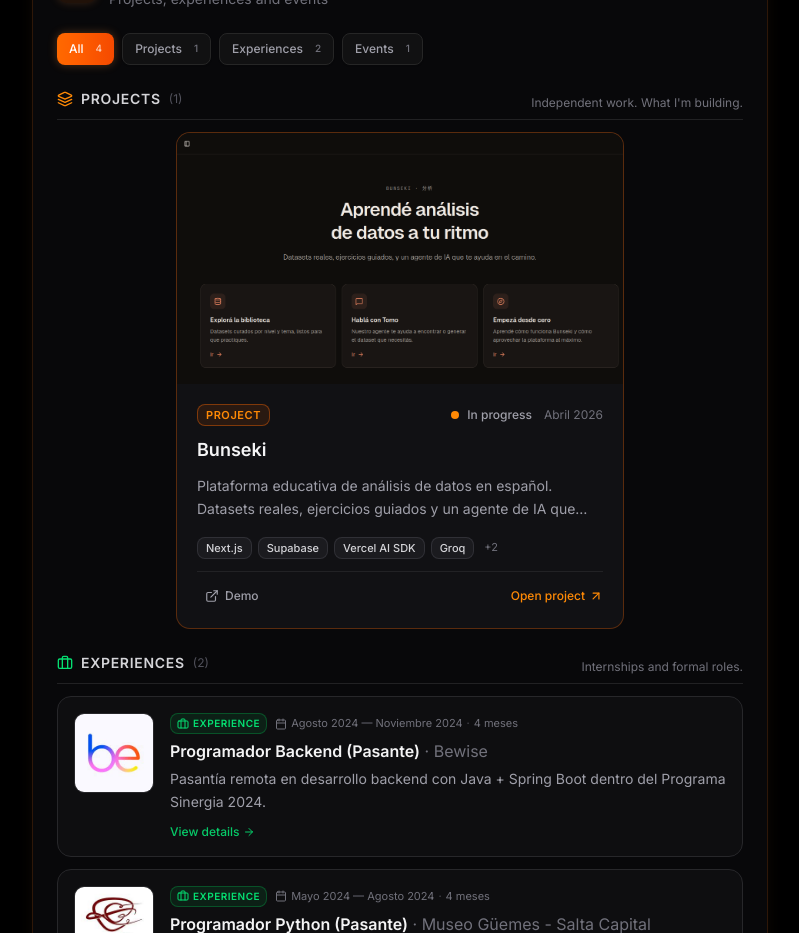
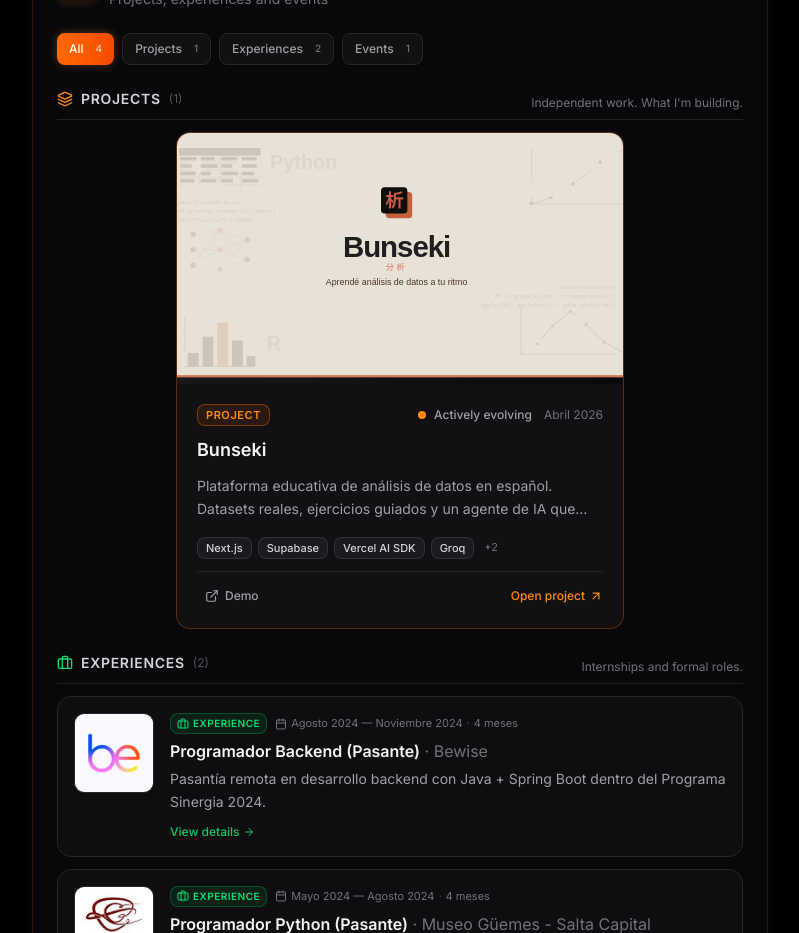
Before and after one commit to RamiroSGaspar/portfolio_web_RamiroSGaspar, a Next.js app: page / in a window 1280 px wide. Shown: the part 1340-2273 px from the top of the page, without its empty margins (240-1039 px from the left). Built offline with nearby package versions, Linux system fonts and the light colour scheme.

Commit message:
feat: add optional 'statusLabel' and update SVG for Bunseki
Add 'statusLabel' to 'Project' and update 'StatusDot' to respect it. Replace Bunseki SVG and update JSON.

Co-authored-by: Ramiro Sebastian Gaspar <175466282+RamiroSGaspar@users.noreply.github.com>

```diff
--- a/components/portfolio/cards/project-card.tsx
+++ b/components/portfolio/cards/project-card.tsx
@@ -54,7 +54,7 @@ export function ProjectCard({ project, onOpen }: Props) {
             {t("tag.project")}
           </span>
           <div className="flex items-center gap-3 text-xs text-zinc-500">
-            <StatusDot status={project.status} />
+            <StatusDot status={project.status} customLabel={project.statusLabel} />
             {dateLabel && <span>{dateLabel}</span>}
           </div>
         </div>
--- a/components/portfolio/cards/status-dot.tsx
+++ b/components/portfolio/cards/status-dot.tsx
@@ -5,13 +5,25 @@ import { getProjectStatusConfig, type ProjectStatus } from "@/lib/portfolio-data
 
 type Props = {
   status?: ProjectStatus
+  /**
+   * Optional override. If provided, replaces the default i18n label while
+   * keeping the dot color from `status`. Pass `{ es, en }` for bilingual.
+   */
+  customLabel?: string | { es: string; en: string }
   className?: string
 }
 
-export function StatusDot({ status, className = "" }: Props) {
-  const { t } = useLanguage()
+export function StatusDot({ status, customLabel, className = "" }: Props) {
+  const { t, lang } = useLanguage()
   const config = getProjectStatusConfig(status)
   if (!config) return null
+
+  const label =
+    typeof customLabel === "string"
+      ? customLabel
+      : customLabel
+        ? customLabel[lang]
+        : t(config.labelKey)
 
   return (
     <span
@@ -25,7 +37,7 @@ export function StatusDot({ status, className = "" }: Props) {
         )}
         <span className={`relative inline-flex h-2 w-2 rounded-full ${config.dot}`} />
       </span>
-      <span>{t(config.labelKey)}</span>
+      <span>{label}</span>
     </span>
   )
 }
--- a/components/portfolio/modals/project-modal.tsx
+++ b/components/portfolio/modals/project-modal.tsx
@@ -62,7 +62,7 @@ export function ProjectModal({ project, onClose }: Props) {
                 {translateTag(tag, t)}
               </span>
             ))}
-            <StatusDot status={project.status} />
+            <StatusDot status={project.status} customLabel={project.statusLabel} />
           </div>
 
           <h2 className="text-3xl md:text-4xl font-bold text-zinc-100 text-pretty">
--- a/data/portfolio.json
+++ b/data/portfolio.json
@@ -19,9 +19,13 @@
       "dateIso": "2026-04-29",
       "dateLabel": "Abril 2026",
       "status": "in-progress",
+      "statusLabel": {
+        "es": "En constante desarrollo",
+        "en": "Actively evolving"
+      },
       "demoUrl": "https://bunseki-web.vercel.app/",
       "technologies": ["Next.js", "Supabase", "Vercel AI SDK", "Groq", "Llama 3.3 70B", "Tailwind"],
-      "images": ["/images/bunseki-home.png"],
+      "images": ["/images/bunseki-og.svg"],
       "features": [
         "Biblioteca de datasets reales organizados por nivel",
         "Diccionario de columnas, vista previa y ejercicios para cada dataset",
--- a/lib/portfolio-data.ts
+++ b/lib/portfolio-data.ts
@@ -21,6 +21,12 @@ export type Project = {
   fullDescription?: string
   technologies?: string[]
   status?: ProjectStatus
+  /**
+   * Optional override for the status label. Keeps the dot color from `status`
+   * but replaces the default text (e.g. show "En constante desarrollo"
+   * instead of "En curso" for an actively-evolving project).
+   */
+  statusLabel?: string | { es: string; en: string }
   dateLabel?: string
   dateIso?: string
   startDate?: string
```
Also changed, not shown: public/images/bunseki-home.png (deleted), public/images/bunseki-og.svg (added).
